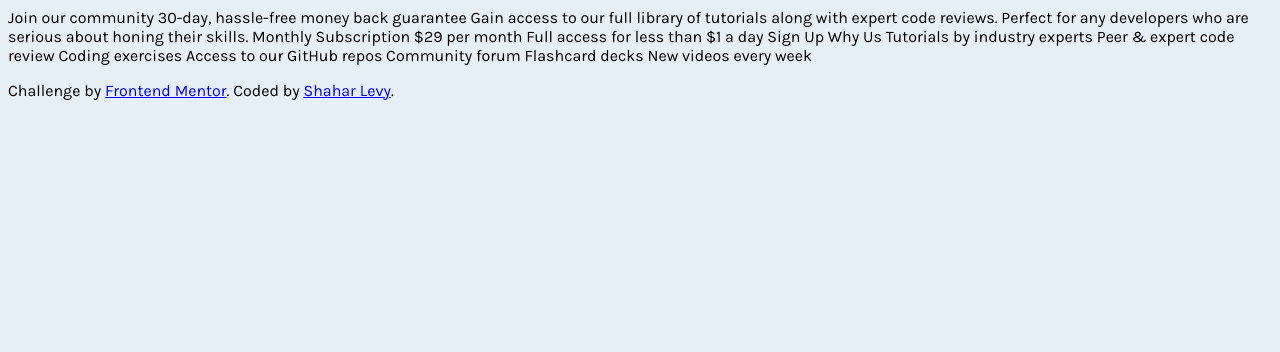
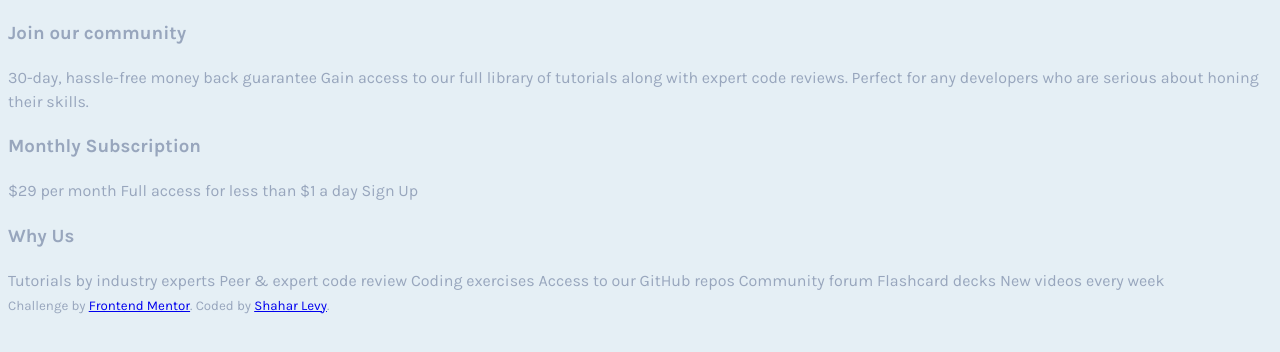
Before and after one commit to bzdom/single-price-grid-component-master, a plain HTML site: page index.html in a window 1280 px wide. Drawn offline with Linux system fonts and the light colour scheme.

Commit message:
add headers

```diff
--- a/index.html
+++ b/index.html
@@ -32,27 +32,34 @@
 
       body {
         background-color: var(--color_natural-light-grey);
+        color: var(--color_natural-grayish-blue);
         font-family: var(--font-body);
         font-size: 16px;
+        line-height: 1.5;
       }
     </style>
   </head>
   <body>
-    Join our community 30-day, hassle-free money back guarantee Gain access to
-    our full library of tutorials along with expert code reviews. Perfect for
-    any developers who are serious about honing their skills. Monthly
-    Subscription &#36;29 per month Full access for less than &#36;1 a day Sign
-    Up Why Us Tutorials by industry experts Peer &amp; expert code review Coding
-    exercises Access to our GitHub repos Community forum Flashcard decks New
-    videos every week
+    <section class="content">
+      <h3>Join our community</h3>
+      30-day, hassle-free money back guarantee Gain access to our full library
+      of tutorials along with expert code reviews. Perfect for any developers
+      who are serious about honing their skills.
+      <h3>Monthly Subscription</h3>
+      &#36;29 per month Full access for less than &#36;1 a day Sign Up
+      <h3>Why Us</h3>
+      Tutorials by industry experts Peer &amp; expert code review Coding
+      exercises Access to our GitHub repos Community forum Flashcard decks New
+      videos every week
+    </section>
 
     <footer>
-      <p class="attribution">
+      <small class="attribution">
         Challenge by
         <a href="https://www.frontendmentor.io?ref=challenge" target="_blank"
           >Frontend Mentor</a
         >. Coded by <a href="https://monodon.net">Shahar Levy</a>.
-      </p>
+      </small>
     </footer>
   </body>
 </html>
```
